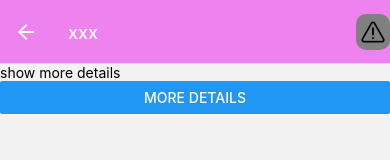
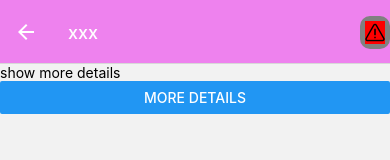
Before and after one commit to haoniu08/mobile2024fall-HN, a React Native app: screen /Details in a window 390 px wide. Shown: the top 160 px of the page. Built offline with nearby package versions, Linux system fonts and the light colour scheme.

Commit message:
warning button styling fixed

```diff
--- a/components/GoalDetails.js
+++ b/components/GoalDetails.js
@@ -31,7 +31,7 @@ export default function GoalDetails({navigation, route}) {
           pressedFunction={handleWarningPress}
           componentStyle={styles.buttonStyle}
         >
-          <AntDesign name="warning" size={24} color="black" />
+          <AntDesign name="warning" size={20} color="black" style={styles.warningButton}/>
         </PressableButton>
 
         // <Button
@@ -63,6 +63,8 @@ const styles = StyleSheet.create({
   // overiding the default button style
   buttonStyle: {
     backgroundColor: 'gray',
+  },
+  warningButton: {
+    backgroundColor: 'red',
   }
-
 })
```
